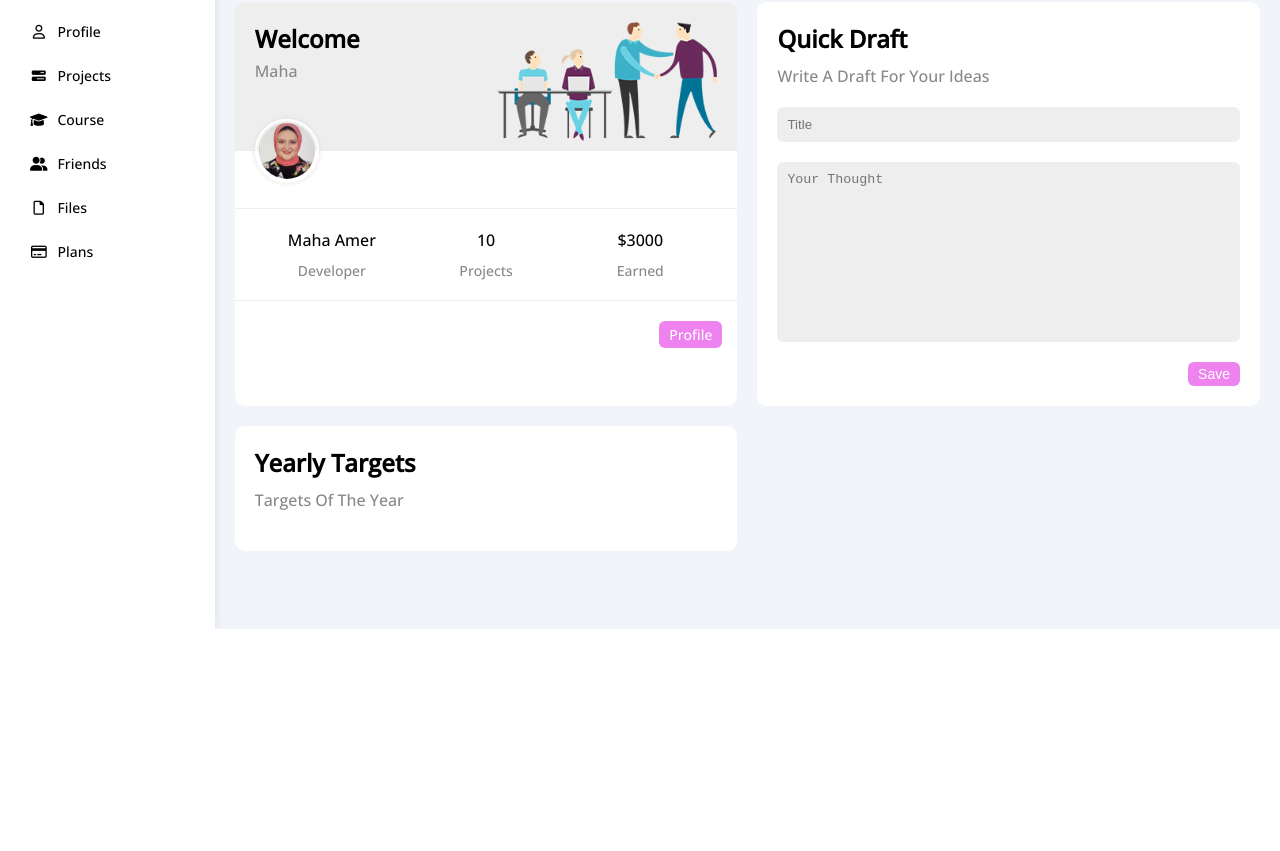
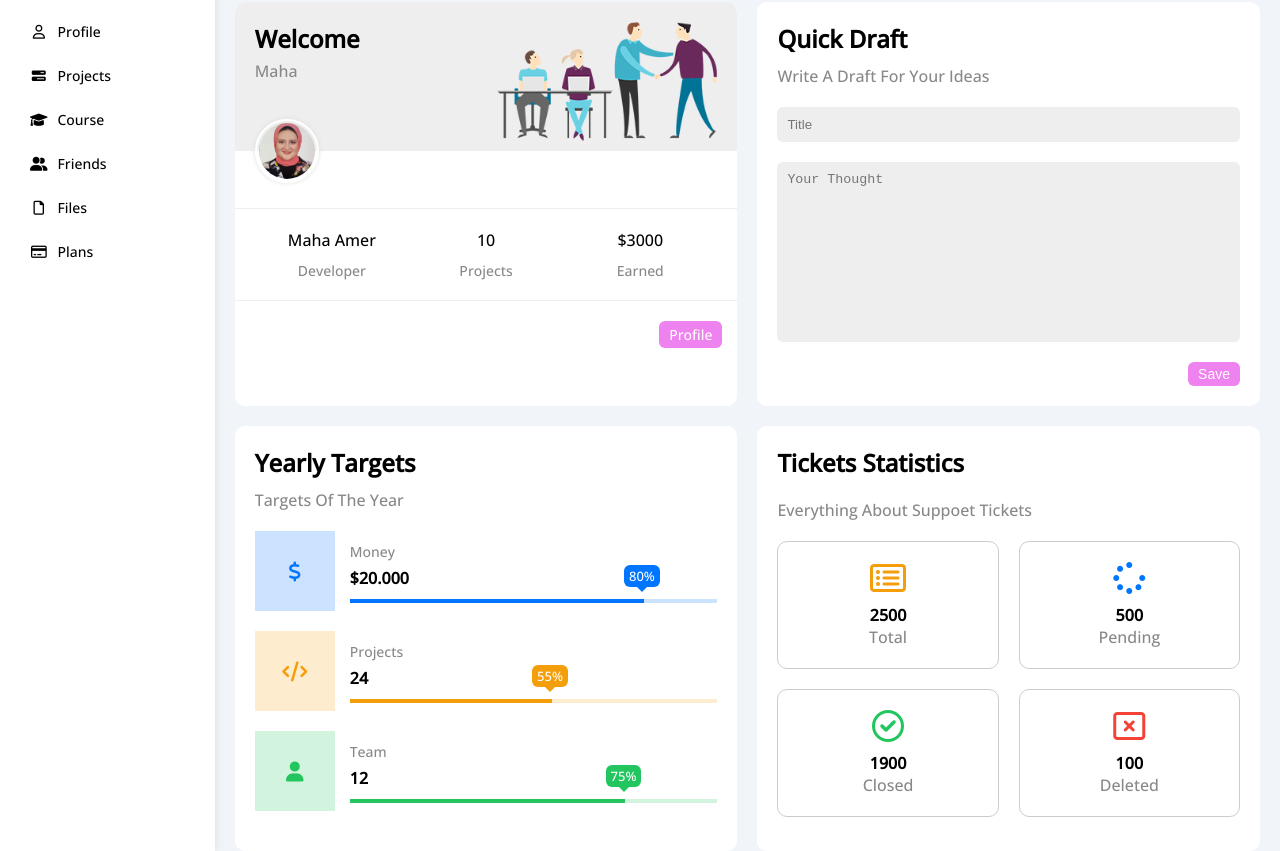
Before and after one commit to mahaamer/Dashboard-Design, a plain HTML site: page index.html in a window 1280 px wide. Shown: the part 171-1022 px from the top of the page. Before the commit the page ends 800 px from the top, so only its background shows below. Drawn offline with nearby package versions, Linux system fonts and the light colour scheme.

Commit message:
Add target section

```diff
--- a/css/dashboard.css
+++ b/css/dashboard.css
@@ -65,3 +65,83 @@
 .quick-draft .save:hover {
     background-color: rgba(204, 119, 204, 0.702);
 }
+
+.targets .targets-row .icon {
+    width: 80px;
+    height: 80px;
+    margin-right: 15px;
+
+}
+
+.targets .details {
+    flex: 1;
+}
+
+.targets .details .progress {
+    height: 4px;
+}
+
+.targets .details .progress>span {
+    position: absolute;
+    left: 0;
+    top: 0;
+    height: 100%;
+}
+
+.targets .details .progress>span span {
+    position: absolute;
+    bottom: 16px;
+    right: -16px;
+    color: white;
+    padding: 2px 5px;
+    border-radius: 6px;
+    font-size: 13px;
+}
+
+.targets .details .progress>span span::after {
+    content: "";
+    border-color: transparent;
+    border-width: 5px;
+    border-style: solid;
+    position: absolute;
+    bottom: -10px;
+    left: 50%;
+
+    transform: translateX(-50%);
+}
+
+.targets .details .progress>.blue span::after {
+    border-top-color: var(--blue-color);
+}
+
+.targets .details .progress>.orange span::after {
+    border-top-color: var(--orange-color);
+}
+
+.targets .details .progress>.green span::after {
+    border-top-color: var(--green-color);
+}
+
+
+.blue .icon, .blue .progress {
+    background-color: rgb(0 117 255/20%);
+}
+
+.orange .icon, .orange .progress {
+    background-color: rgb(245 158 11/20%);
+}
+
+.green .icon, .green .progress {
+    background-color: rgb(34 197 94/20%);
+}
+
+.tickets .box {
+    border: 1px solid #ccc;
+    width: calc(50% - 10px);
+}
+
+@media (max-width:767px) {
+    .tickets .box {
+        width: 100%;
+    }
+}
--- a/css/framework.css
+++ b/css/framework.css
@@ -1,5 +1,9 @@
 .d-flex {
     display: flex;
+}
+
+.f-wrap {
+    flex-wrap: wrap;
 }
 
 .align-center {
@@ -74,6 +78,18 @@
     background-color: violet;
 }
 
+.bg-blue {
+    background-color: var(--blue-color);
+}
+
+.bg-orange {
+    background-color: var(--orange-color);
+}
+
+.bg-green {
+    background-color: var(--green-color);
+}
+
 .c-black {
     color: black;
 }
@@ -84,6 +100,22 @@
 
 .c-white {
     color: white;
+}
+
+.c-blue {
+    color: var(--blue-color);
+}
+
+.c-orange {
+    color: var(--orange-color);
+}
+
+.c-green {
+    color: var(--green-color);
+}
+
+.c-red {
+    color: var(--red-color);
 }
 
 .bdr-grey {
@@ -114,6 +146,9 @@
     font-size: 14px;
 }
 
+.fw-bold {
+    font-weight: bold;
+}
 
 .rad-6 {
     border-radius: 6px;
@@ -130,6 +165,12 @@
 .flex-between {
     display: flex;
     justify-content: space-between;
+    align-items: center;
+}
+
+.flex-center {
+    display: flex;
+    justify-content: center;
     align-items: center;
 }
 
--- a/index.html
+++ b/index.html
@@ -164,7 +164,81 @@
 						<h2 class="mb-10">Yearly Targets</h2>
 						<p class="mb-20 c-grey fs-15">Targets Of The Year</p>
 
-						<div class="targets-row"></div>
+						<div class="targets-row mb-20 d-flex align-center blue">
+							<div class="icon flex-center">
+								<i class="fa-solid fa-dollar-sign fa-lg c-blue"></i>
+							</div>
+							<div class="details">
+								<span class="fs-14 c-grey">Money</span
+								><span class="d-block mt-5 mb-10 fw-bold">$20.000</span>
+
+								<div class="progress p-relative">
+									<span class="bg-blue blue" style="width: 80%">
+										<span class="bg-blue">80%</span>
+									</span>
+								</div>
+							</div>
+						</div>
+						<div class="targets-row mb-20 d-flex align-center orange">
+							<div class="icon flex-center">
+								<i class="fa-solid fa-code fa-lg c-orange"></i>
+							</div>
+							<div class="details">
+								<span class="fs-14 c-grey">Projects</span
+								><span class="d-block mt-5 mb-10 fw-bold">24</span>
+
+								<div class="progress p-relative">
+									<span class="bg-orange orange" style="width: 55%">
+										<span class="bg-orange">55%</span>
+									</span>
+								</div>
+							</div>
+						</div>
+						<div class="targets-row mb-20 d-flex align-center green">
+							<div class="icon flex-center">
+								<i class="fa-solid fa-user fa-lg c-green"></i>
+							</div>
+							<div class="details">
+								<span class="fs-14 c-grey">Team</span
+								><span class="d-block mt-5 mb-10 fw-bold">12</span>
+
+								<div class="progress p-relative">
+									<span class="bg-green green" style="width: 75%">
+										<span class="bg-green">75%</span>
+									</span>
+								</div>
+							</div>
+						</div>
+					</div>
+					<div class="tickets p-20 bg-w rad-10">
+						<h2>Tickets Statistics</h2>
+						<p class="mb-20 mt-20 c-grey fs-15">
+							Everything About Suppoet Tickets
+						</p>
+						<div class="d-flex txt-c gap-20 f-wrap">
+							<div class="box p-20 rad-10 fs-13 c-grey">
+								<i
+									class="fa-regular fa-rectangle-list fa-2x mb-10 c-orange"
+								></i>
+								<span class="d-block c-black fw-bold fs-25 mb-5">2500</span>
+								Total
+							</div>
+							<div class="box p-20 rad-10 fs-13 c-grey">
+								<i class="fa-solid fa-spinner fa-2x mb-10 c-blue"></i>
+								<span class="d-block c-black fw-bold fs-25 mb-5">500</span>
+								Pending
+							</div>
+							<div class="box p-20 rad-10 fs-13 c-grey">
+								<i class="fa-regular fa-circle-check fa-2x mb-10 c-green"></i>
+								<span class="d-block c-black fw-bold fs-25 mb-5">1900</span>
+								Closed
+							</div>
+							<div class="box p-20 rad-10 fs-13 c-grey">
+								<i class="fa-regular fa-rectangle-xmark fa-2x mb-10 c-red"></i>
+								<span class="d-block c-black fw-bold fs-25 mb-5">100</span>
+								Deleted
+							</div>
+						</div>
 					</div>
 				</div>
 			</div>
```
